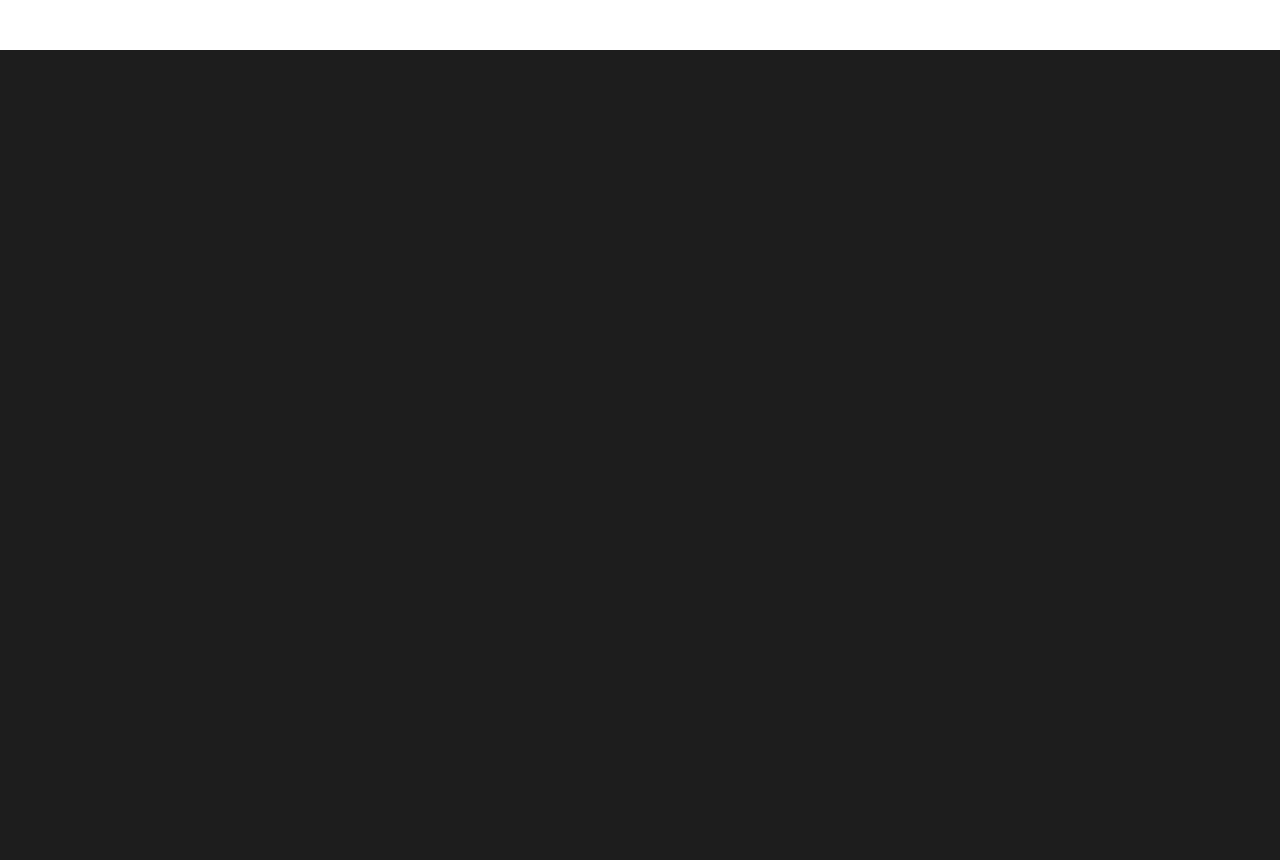
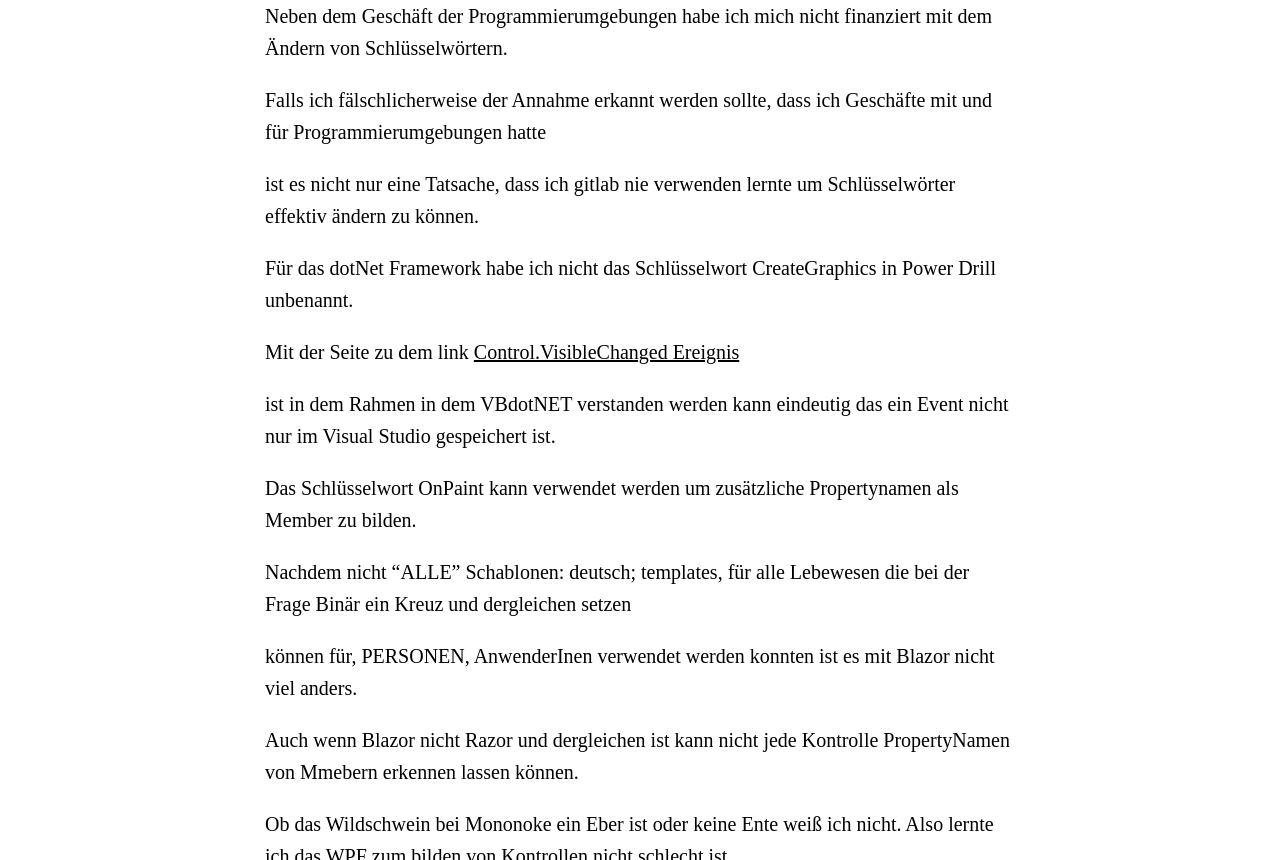
Before and after one commit to ledlightjungledStefan/Osterei, a Jekyll site: the page built from _posts/2022-12-11-Windows10Umgebungsvariablen.markdown, in a window 1280 px wide and 1400 px high, scrolled down 2799 px. Shown: the part 540-1400 px from the top of the window. Built offline with Jekyll 4.4.1, drawn with Linux system fonts in a browser that asks for light colours; some web fonts are replaced; before the commit the page ends 3429 px from its top, so only the background shows below that; some of the changed text lies outside the part shown.

Commit message:
Update 2022-12-11-Windows10Umgebungsvariablen.markdown

```diff
--- a/_posts/2022-12-11-Windows10Umgebungsvariablen.markdown
+++ b/_posts/2022-12-11-Windows10Umgebungsvariablen.markdown
@@ -103,3 +103,53 @@ Eine Kopie ist auch eine Quest.
 [Posts](https://jekyllrb.com/docs/posts/#drafts)
 
 ![image](https://user-images.githubusercontent.com/75255909/206907144-ab328381-2aa2-40a5-9865-51132ea5cd15.png)
+
+Neben dem Geschäft der Programmierumgebungen habe ich mich nicht finanziert
+mit dem Ändern von Schlüsselwörtern.
+
+Falls ich fälschlicherweise der Annahme erkannt werden sollte, dass ich
+Geschäfte mit und für Programmierumgebungen hatte
+
+ist es nicht nur eine Tatsache, dass ich gitlab nie verwenden lernte um
+Schlüsselwörter effektiv ändern zu können.
+
+Für das dotNet Framework habe ich nicht das Schlüsselwort CreateGraphics
+in Power Drill unbenannt.
+
+Mit der Seite zu dem link
+[Control.VisibleChanged Ereignis](https://learn.microsoft.com/de-de/dotnet/api/system.windows.forms.control.visiblechanged?view=windowsdesktop-7.0)
+
+ist in dem Rahmen in dem VBdotNET verstanden werden kann eindeutig
+das ein Event nicht nur im Visual Studio gespeichert ist.
+
+Das Schlüsselwort OnPaint kann verwendet werden um zusätzliche
+Propertynamen als Member zu bilden.
+
+Nachdem nicht "ALLE" Schablonen: deutsch; templates,
+für alle Lebewesen die bei der Frage Binär ein Kreuz und dergleichen setzen
+
+können für, PERSONEN, AnwenderInen verwendet werden konnten
+ist es mit Blazor nicht viel anders.
+
+Auch wenn Blazor nicht Razor und dergleichen ist kann nicht jede Kontrolle
+PropertyNamen von Mmebern erkennen lassen können.
+
+Ob das Wildschwein bei Mononoke ein Eber ist oder keine Ente weiß ich nicht.
+Also lernte ich das WPF zum bilden von Kontrollen nicht schlecht ist.
+
+Nicht für alle Kontrollen den für VBdotNET Framework gibt es einen angegebenen Bereich
+der Seite
+
+![image](https://user-images.githubusercontent.com/75255909/206918163-f8577fb9-5257-4c45-8262-bfcb81d6801d.png)
+Ich habe den Rahmen nicht genau gesehen nur denke ich das ein Einfügen von WPF Forms
+
+in Blazor oder Razor auch möglich sein sollte.
+Die Projektumgebung in Visula Studio für eine WPF Application wird mit der Wahl
+
+![image](https://user-images.githubusercontent.com/75255909/206918442-39c83f62-091f-4abd-a7fb-08bc70d78989.png)
+gestartet.
+
+Richtig spannen dist es geworden als die SEO Umgebung folgenden link zur Verfügung stellte
+[WebView2 Samples](https://github.com/MicrosoftEdge/WebView2Samples)
+
+[Erste Schritte mit WebView2 in WPF-Apps](https://learn.microsoft.com/de-de/microsoft-edge/webview2/get-started/wpf)
```
